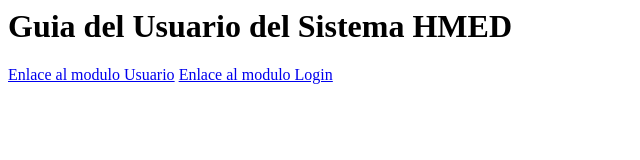
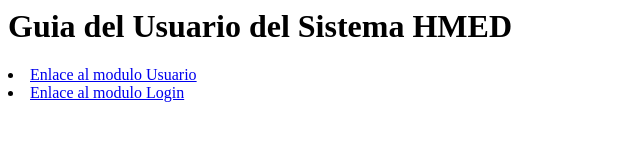
Before and after one commit to hmed-documentation/guia_del_usuario, a plain HTML site: page index.html in a window 1280 px wide. Shown: the whole page, without its empty margins (0-640 px from the left). Drawn offline with Linux system fonts and the light colour scheme.

Commit message:
Update index.html

```diff
--- a/index.html
+++ b/index.html
@@ -1,7 +1,7 @@
 <HTML>
   <h1>Guia del Usuario del Sistema HMED</h1>
   <p>
-    <a href="#">Enlace al modulo Usuario</a>
-    <a href="modulo_login.html">Enlace al modulo Login</a>
+    <li><a href="#">Enlace al modulo Usuario</a>
+    <li><a href="modulo_login.html">Enlace al modulo Login</a>
   </p>
 </HTML>
```
